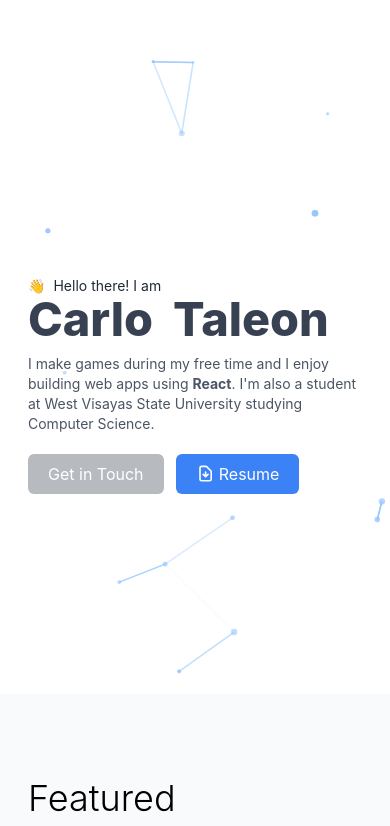
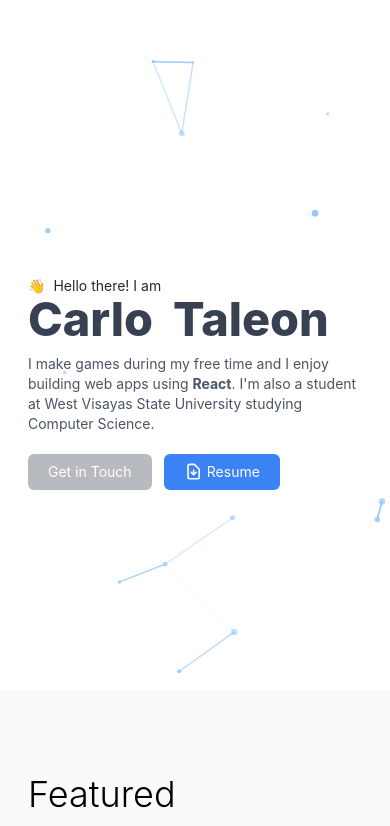
Before and after one commit to Blankeos/next-portfolio, a Next.js app: page / in a window 390 px wide. Shown: the top 826 px of the page. Built offline with nearby package versions, Linux system fonts and the light colour scheme; grey boxes are pictures that could not be loaded.

Commit message:
Smaller button text on mobile for Hero section

```diff
--- a/src/components/sections/Hero.tsx
+++ b/src/components/sections/Hero.tsx
@@ -67,10 +67,10 @@ const Hero: React.FC<HeroProps> = ({ sectionRef }) => {
               </p>
             </div>
             <div className="flex space-x-3">
-              <button className="select-none bg-gray-600 rounded-md px-5 py-2 text-white relative z-10 bg-clip-padding backdrop-filter backdrop-blur-sm bg-opacity-40">
+              <button className="select-none bg-gray-600 rounded-md px-5 py-2 text-white relative z-10 bg-clip-padding backdrop-filter backdrop-blur-sm bg-opacity-40 text-sm md:text-base">
                 Get in Touch
               </button>
-              <button className="select-none bg-blue-500 rounded-md px-5 py-2 text-white flex space-x-1 items-center relative z-10">
+              <button className="select-none bg-blue-500 rounded-md px-5 py-2 text-white flex space-x-1 items-center relative z-10 text-sm md:text-base">
                 <ResumeIcon size="1.2rem" />
                 <span>Resume</span>
               </button>
```
